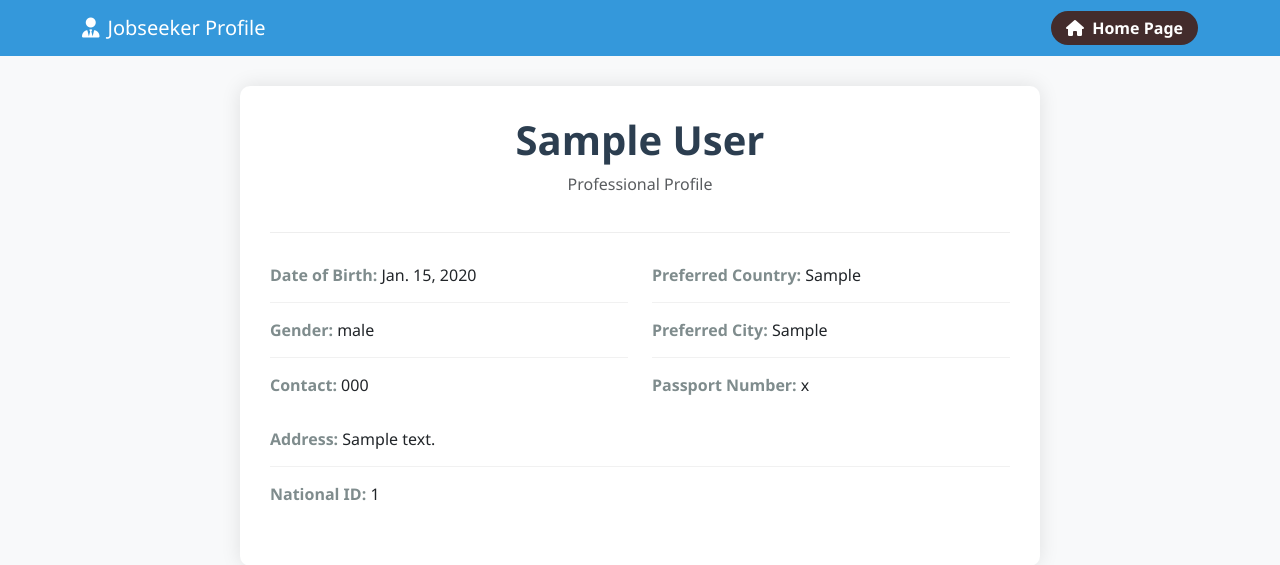
After one commit to yourmehedi/jobpost, a Django app: page /jobseekers/profile/view/ in a window 1280 px wide. The commit adds this page. Shown: the top 565 px of the page. Run offline with Django 5.2, Linux system fonts and the light colour scheme; a user stored in the database is signed in; tables that the repository leaves empty hold one stand-in row (values such as "Sample post").

Commit message:
added home scharch

```diff
--- a/jobpost/urls.py
+++ b/jobpost/urls.py
@@ -1,10 +1,15 @@
 from django.contrib import admin
-from django.urls import path, include
+from django.urls import path, include, re_path
+from django.conf import settings
+from django.views.static import serve
+from django.conf.urls.static import static
+
 from django.conf import settings
 from django.conf.urls.static import static
 
+
 urlpatterns = [
-    path('admin/', admin.site.urls),
+    path('admin', admin.site.urls),
     path('', include('management.urls')),
     path('accounts/', include('accounts.urls')),
     path('social/', include('allauth.urls')),
@@ -22,6 +27,6 @@ urlpatterns = [
 
 ]
 
-
-
-urlpatterns += static(settings.MEDIA_URL, document_root=settings.MEDIA_ROOT)
+if settings.DEBUG:
+    urlpatterns += static(settings.STATIC_URL, document_root=settings.STATIC_ROOT)
+    urlpatterns += static(settings.MEDIA_URL, document_root=settings.MEDIA_ROOT)
--- a/jobs/templates/jobs/post_job.html
+++ b/jobs/templates/jobs/post_job.html
@@ -115,7 +115,6 @@
 <body>
 
     <!-- Add Bootstrap 5 CDN in your base template or HTML head -->
-
 <form method="post" class="container my-5 p-4 border rounded bg-light shadow">
   {% csrf_token %}
   <h2 class="text-center mb-4">Create Job</h2>
--- /dev/null
+++ b/jobseekers/templates/jobseekers/profile_view.html
@@ -0,0 +1,164 @@
+<!DOCTYPE html>
+<html lang="en">
+<head>
+    <meta charset="UTF-8">
+    <meta name="viewport" content="width=device-width, initial-scale=1.0">
+    <title>Jobseeker Profile</title>
+    <!-- Bootstrap CSS -->
+    <link href="https://cdn.jsdelivr.net/npm/bootstrap@5.3.0/dist/css/bootstrap.min.css" rel="stylesheet">
+    <!-- Font Awesome for icons -->
+    <link rel="stylesheet" href="https://cdnjs.cloudflare.com/ajax/libs/font-awesome/6.4.0/css/all.min.css">
+    <!-- Custom CSS -->
+    <style>
+        body {
+            background-color: #f8f9fa;
+            font-family: 'Segoe UI', Tahoma, Geneva, Verdana, sans-serif;
+        }
+        .profile-container {
+            max-width: 800px;
+            margin: 30px auto;
+            background: white;
+            border-radius: 10px;
+            box-shadow: 0 0 20px rgba(0, 0, 0, 0.1);
+            padding: 30px;
+        }
+        .profile-header {
+            text-align: center;
+            margin-bottom: 30px;
+            padding-bottom: 20px;
+            border-bottom: 1px solid #eee;
+        }
+        .profile-header h1 {
+            color: #2c3e50;
+            font-weight: 600;
+        }
+        .profile-detail {
+            margin-bottom: 15px;
+            padding-bottom: 15px;
+            border-bottom: 1px solid #f1f1f1;
+        }
+        .profile-detail:last-child {
+            border-bottom: none;
+        }
+        .section-title {
+            color: #3498db;
+            font-weight: 600;
+            margin-top: 30px;
+            margin-bottom: 20px;
+        }
+        .detail-label {
+            font-weight: 600;
+            color: #7f8c8d;
+        }
+        .navbar-custom {
+            background-color: #3498db;
+        }
+        .navbar-custom .navbar-brand,
+        .navbar-custom .nav-link {
+            color: white;
+        }
+        .home-btn {
+            background-color: rgb(67, 44, 44);
+            color: #3498db;
+            border-radius: 20px;
+            padding: 5px 15px;
+            font-weight: 600;
+            transition: all 0.3s;
+        }
+        .home-btn:hover {
+            background-color: #485767;
+            transform: translateY(-2px);
+        }
+    </style>
+</head>
+<body>
+    <!-- Navigation Bar with Home Button -->
+    <nav class="navbar navbar-expand-lg navbar-custom mb-4">
+        <div class="container">
+            <a class="navbar-brand" href="#">
+                <i class="fas fa-user-tie me-2"></i>Jobseeker Profile
+            </a>
+            <div class="ms-auto">
+                <a href="/" class="nav-link home-btn">
+                    <i class="fas fa-home me-1"></i> Home Page
+                </a>
+            </div>
+        </div>
+    </nav>
+
+    <div class="container profile-container">
+        <div class="profile-header">
+            <h1>{{ jobseeker.full_name }}</h1>
+            <p class="text-muted">Professional Profile</p>
+        </div>
+
+        <div class="row">
+            <div class="col-md-6">
+                <div class="profile-detail">
+                    <span class="detail-label">Date of Birth:</span> {{ jobseeker.date_of_birth }}
+                </div>
+                <div class="profile-detail">
+                    <span class="detail-label">Gender:</span> {{ jobseeker.gender }}
+                </div>
+                <div class="profile-detail">
+                    <span class="detail-label">Contact:</span> {{ jobseeker.contact_number }}
+                </div>
+            </div>
+            <div class="col-md-6">
+                <div class="profile-detail">
+                    <span class="detail-label">Preferred Country:</span> {{ jobseeker.preferred_country }}
+                </div>
+                <div class="profile-detail">
+                    <span class="detail-label">Preferred City:</span> {{ jobseeker.preferred_city }}
+                </div>
+                <div class="profile-detail">
+                    <span class="detail-label">Passport Number:</span> {{ jobseeker.passport_number }}
+                </div>
+            </div>
+        </div>
+
+        <div class="profile-detail">
+            <span class="detail-label">Address:</span> {{ jobseeker.address }}
+        </div>
+        <div class="profile-detail">
+            <span class="detail-label">National ID:</span> {{ jobseeker.national_id }}
+        </div>
+
+        {% if additional_info %}
+        <div class="additional-info mt-5">
+            <h3 class="section-title">Additional Information</h3>
+
+            <div class="card mb-3">
+                <div class="card-header bg-light">
+                    <h5 class="card-title mb-0">About Me</h5>
+                </div>
+                <div class="card-body">
+                    <p class="card-text">{{ additional_info.about_me }}</p>
+                </div>
+            </div>
+
+            <div class="card mb-3">
+                <div class="card-header bg-light">
+                    <h5 class="card-title mb-0">Achievements</h5>
+                </div>
+                <div class="card-body">
+                    <p class="card-text">{{ additional_info.achievements }}</p>
+                </div>
+            </div>
+
+            <div class="card">
+                <div class="card-header bg-light">
+                    <h5 class="card-title mb-0">Hobbies</h5>
+                </div>
+                <div class="card-body">
+                    <p class="card-text">{{ additional_info.hobbies }}</p>
+                </div>
+            </div>
+        </div>
+        {% endif %}
+    </div>
+
+    <!-- Bootstrap JS Bundle with Popper -->
+    <script src="https://cdn.jsdelivr.net/npm/bootstrap@5.3.0/dist/js/bootstrap.bundle.min.js"></script>
+</body>
+</html>
--- a/jobseekers/urls.py
+++ b/jobseekers/urls.py
@@ -5,5 +5,6 @@ app_name = 'jobseeker'
 
 urlpatterns = [
     path('profile/', views.profile_builder, name='profile_builder'),
+    path('profile/view/', views.profile_view, name='profile_view'),
     path('dashboard/', views.dashboard, name='dashboard'),
 ]
--- a/jobseekers/views.py
+++ b/jobseekers/views.py
@@ -65,6 +65,21 @@ def profile_builder(request):
 
     return render(request, 'jobseekers/profile_builder.html', {'jobseeker': jobseeker})
 
+@login_required
+def profile_view(request):
+    try:
+        jobseeker = request.user.jobseeker
+    except:
+        jobseeker = None
+
+    additional_info = None
+    if jobseeker:
+        additional_info = getattr(jobseeker, 'additionalinfo', None)
+
+    return render(request, 'jobseekers/profile_view.html', {
+        'jobseeker': jobseeker,
+        'additional_info': additional_info
+    })
 
 @login_required
 def dashboard(request):
```
Also changed, not shown: chatbot/views.py (+10 -4 lines), jobpost/settings.py (+5 -2 lines), jobs/views.py (+3 -5 lines), management/templates/management/home.html (+20 -10 lines), jobs/forms.py (added).
